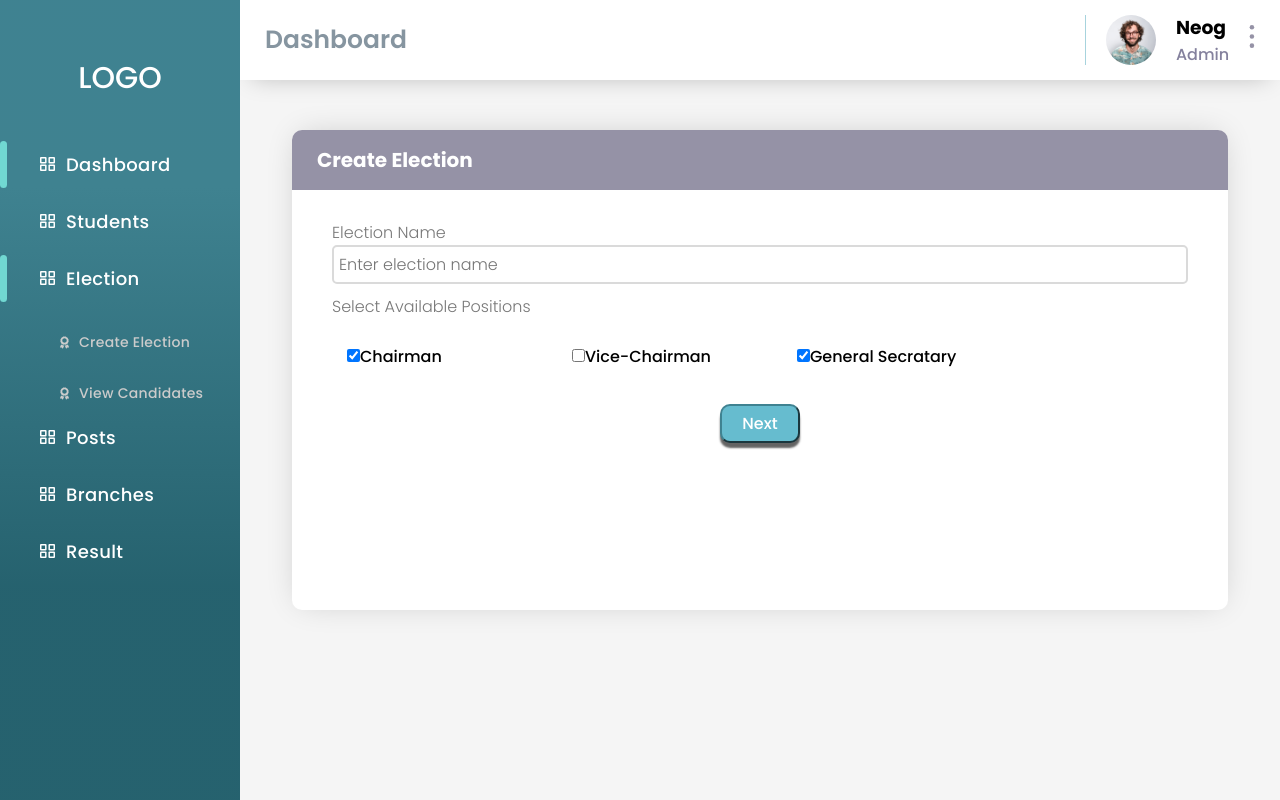
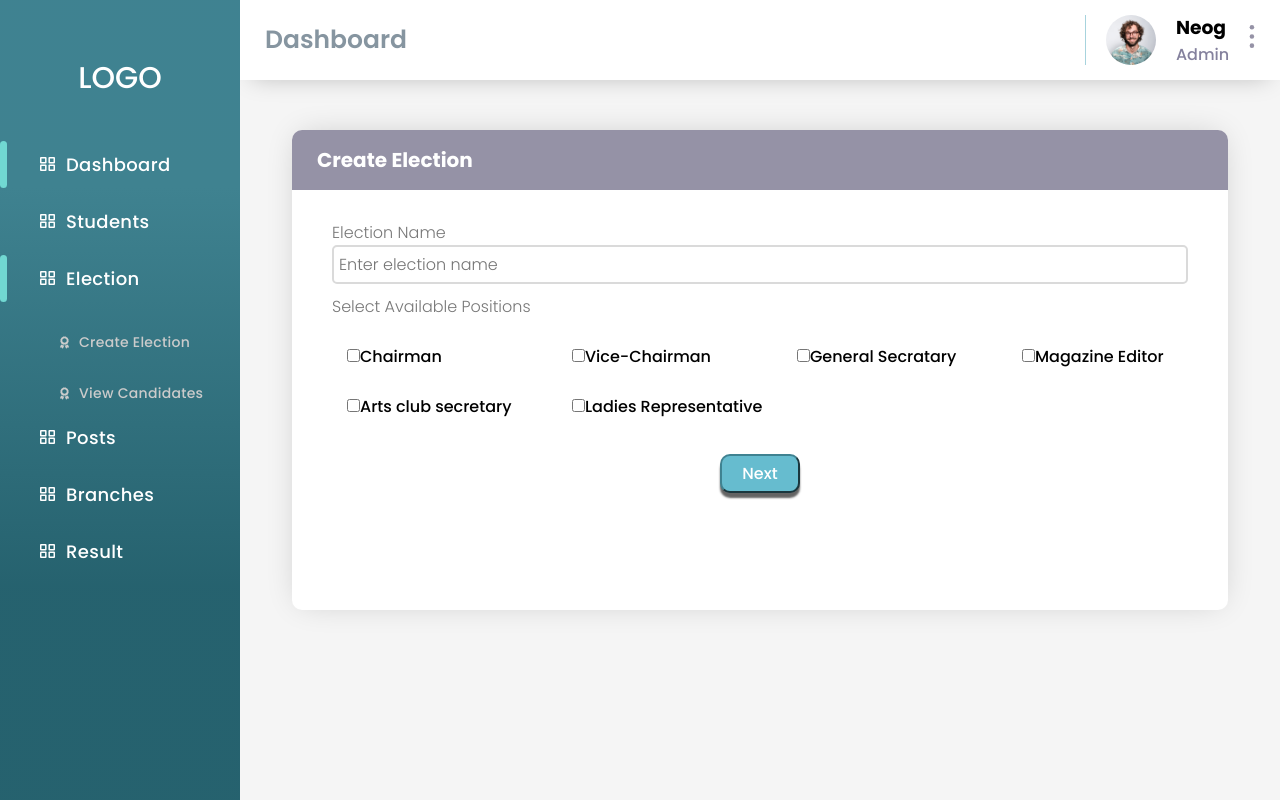
Before and after one commit to Abhinandps/e-poll, a React (Create React App) app: page /dashboard/election in a window 1280 px wide. Built offline with nearby package versions, Linux system fonts and the light colour scheme; sample sign-in values are in the browser's storage.

Commit message:
multi form

```diff
--- a/src/Routes/Admin/Election/AddCandidates.jsx
+++ b/src/Routes/Admin/Election/AddCandidates.jsx
@@ -7,7 +7,7 @@ import Select from '../../../Components/Form/Select'
 import FormLayout from '../../../Components/Layout/FormLayout'
 import "../../../Styles/AddCandidate.css"
 
-const AddCandidates = ({goBack}) => {
+const AddCandidates = ({goBack,candidatesList}) => {
     const data = [
         {
             position: 'Chairman',
@@ -142,7 +142,7 @@ const AddCandidates = ({goBack}) => {
 
 
             <div className="election-view-section candidate-view-section">
-                {data.map(position =>
+                {candidatesList.map(position =>
                     <PositionCard {...position} key={position.position} />
                 )
                 }
--- a/src/Routes/Admin/Election/Components/PositionCard.jsx
+++ b/src/Routes/Admin/Election/Components/PositionCard.jsx
@@ -1,11 +1,11 @@
 import React from 'react'
 import CandidatesCard from './CandidatesCard'
 
-const PositionCard = ({position,candidates}) => {
+const PositionCard = ({name,candidates}) => {
   return (
     <div className="election-position-card">
         <div className="election-position-card-title">
-            {position}
+            {name}
         </div>
          <div className="election-candidates-list">
             {candidates.map(candidate=>(
--- a/src/Routes/Admin/Election/CreateElection.jsx
+++ b/src/Routes/Admin/Election/CreateElection.jsx
@@ -1,7 +1,4 @@
 import React, { useState } from 'react'
-import Button from '../../../Components/Form/Button';
-import InputField from '../../../Components/Form/InputField'
-import FormLayout from '../../../Components/Layout/FormLayout'
 import AddCandidates from './AddCandidates';
 import CreateElectionForm from './Components/CreateElectionForm';
 
@@ -12,7 +9,10 @@ const CreateElection = () => {
   const positionList = [
     "Chairman",
     "Vice-Chairman",
-    "General Secratary"
+    "General Secratary",
+    "Magazine Editor",
+    "Arts club secretary",
+    "Ladies Representative"
   ].map((name, index) => ({ name, id: index + 1 }))
 
 
@@ -20,7 +20,10 @@ const CreateElection = () => {
     currentPage:1,
     name: "",
     positions: [
-      1, 3
+
+    ],
+    candidatesList:[
+
     ]
   })
 
@@ -31,13 +34,18 @@ const CreateElection = () => {
     if (value) {
       setData(prev => ({
         ...prev,
-        positions: [...prev.positions, id]
+        positions: [...prev.positions, id],
+        candidatesList: [...prev.candidatesList, {
+          id: id,
+          candidates:[]
+        }]
       }))
       return
     }
     setData(prev => ({
       ...prev,
-      positions: prev.positions.filter(i => i !== id)
+      positions: prev.positions.filter(i => i !== id),
+      candidatesList: prev.candidatesList.filter(data => data.id !== id)
     }))
   }
 
@@ -59,7 +67,16 @@ const CreateElection = () => {
     onChange("currentPage",1)
   }
   if(data.currentPage === 2)return(
-    <AddCandidates goBack={goBack}/>
+    <AddCandidates
+      goBack={goBack}
+      {...data}
+      candidatesList = {data.candidatesList.map(
+        (data)=>(
+          {...data,name:positionList.find(({id})=>id===data.id).name
+          }
+        ))
+        }
+    />
   )
 
 
```
